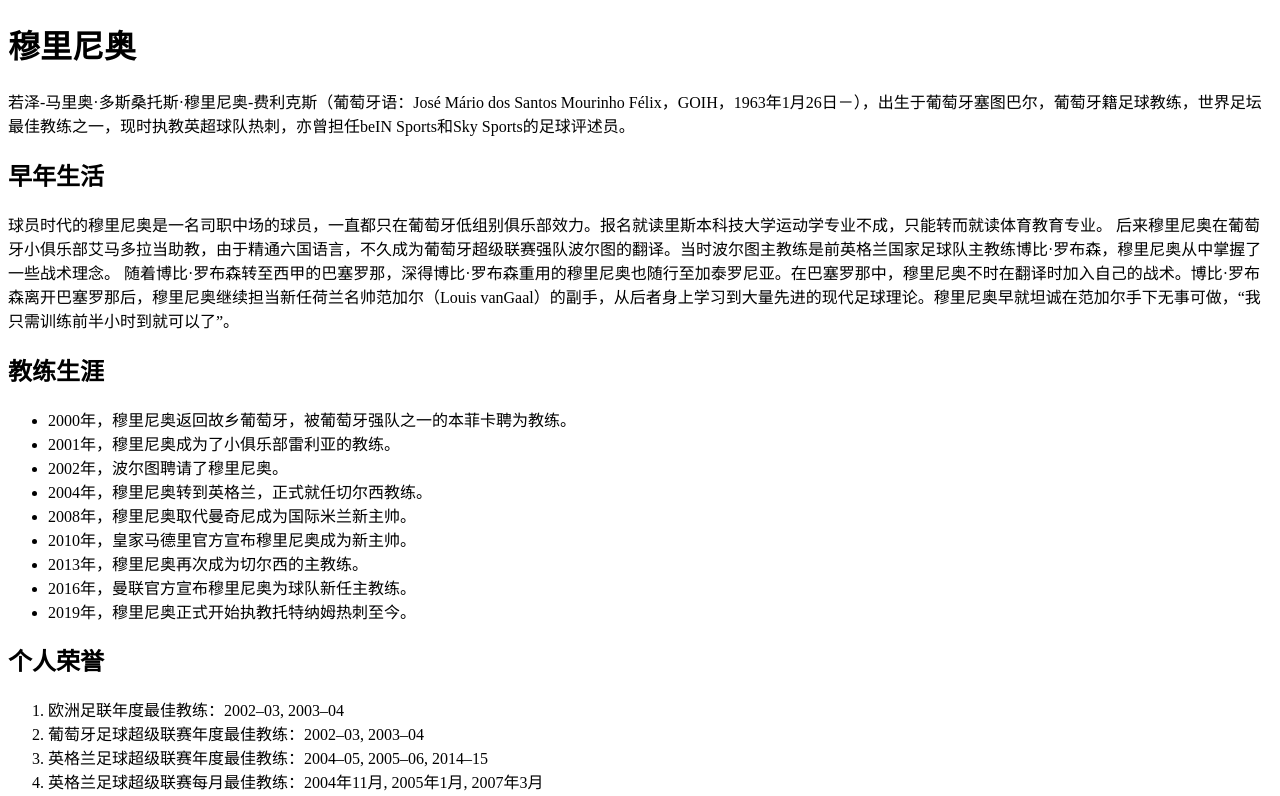
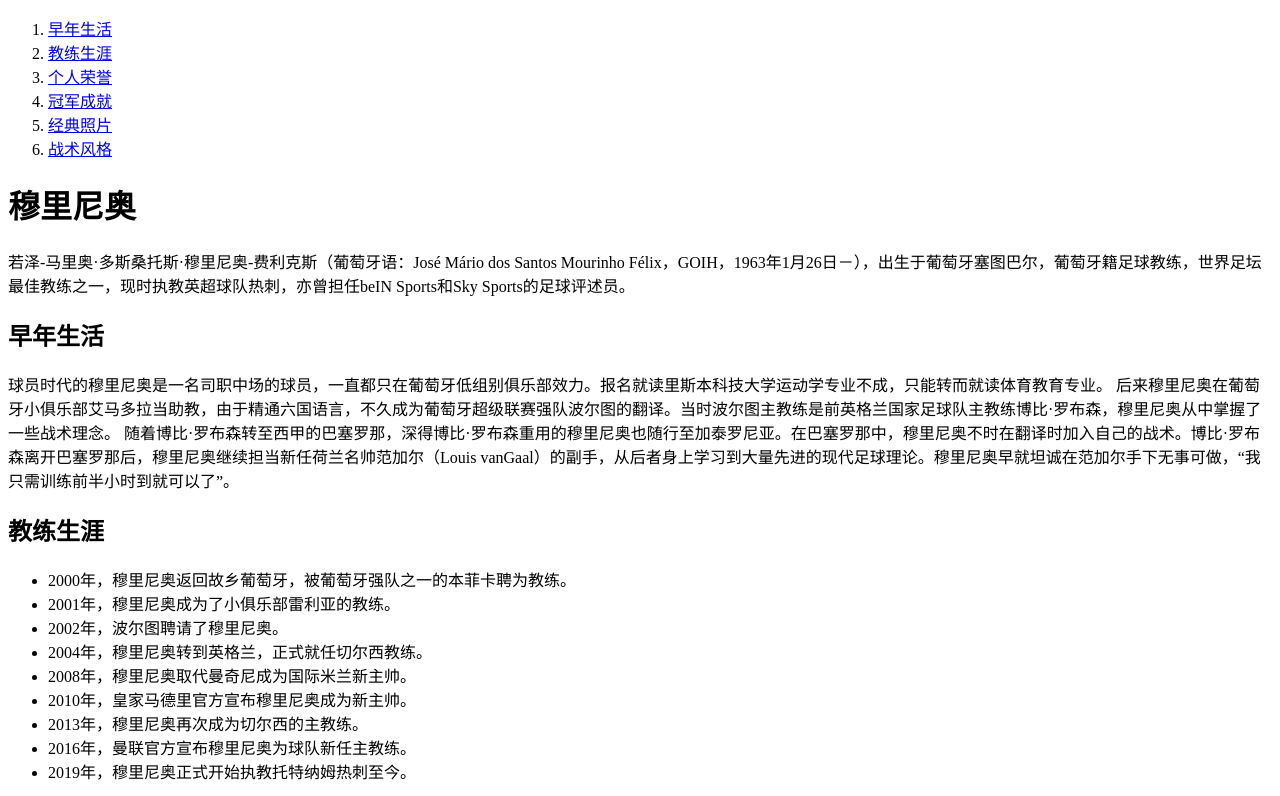
Before and after one commit to chai4231/-, a plain HTML site: page index.html in a window 1280 px wide. Shown: the top 796 px of the page. Drawn offline with Linux system fonts and the light colour scheme.

Commit message:
更新index.html

```diff
--- a/index.html
+++ b/index.html
@@ -2,11 +2,23 @@
 <html lang="zh-CN">
   <head>
     <meta charset="UTF-8" />
-    <meta name="viewport" content="width=device-width, initial-scale=1.0" />
+    <meta name="viewport" content="width=device-width, initial-scale=1.0,minimum-scale=1.0, maximum-scale=1.0, user-scalable=no" />
     <title>穆里尼奥</title>
     <style>img{max-width: 100%};</style>
   </head>
   <body>
+
+<nav>
+    <ol>
+<li><a href="#jose">早年生活</a></li>
+<li><a href="#coach">教练生涯</a></li>
+<li><a href="#honor">个人荣誉</a></li>
+<li><a href="#champions">冠军成就</a></li>
+<li><a href="#photo">经典照片</a></li>
+<li><a href="#tactics">战术风格</a></li>
+</ol>
+</nav>
+
     <h1>
       穆里尼奥
     </h1>
@@ -16,7 +28,7 @@
       Félix，GOIH，1963年1月26日－），出生于葡萄牙塞图巴尔，葡萄牙籍足球教练，世界足坛最佳教练之一，现时执教英超球队热刺，亦曾担任beIN
       Sports和Sky Sports的足球评述员。
     </p>
-    <h2>
+    <h2 id="jose">
       早年生活
     </h2>
     <p>
@@ -25,7 +37,7 @@
       随着博比·罗布森转至西甲的巴塞罗那，深得博比·罗布森重用的穆里尼奥也随行至加泰罗尼亚。在巴塞罗那中，穆里尼奥不时在翻译时加入自己的战术。博比·罗布森离开巴塞罗那后，穆里尼奥继续担当新任荷兰名帅范加尔（Louis
       vanGaal）的副手，从后者身上学习到大量先进的现代足球理论。穆里尼奥早就坦诚在范加尔手下无事可做，“我只需训练前半小时到就可以了”。
     </p>
-    <h2>教练生涯</h2>
+    <h2 id="coach">教练生涯</h2>
     <ul>
       <li>
         2000年，穆里尼奥返回故乡葡萄牙，被葡萄牙强队之一的本菲卡聘为教练。
@@ -39,7 +51,7 @@
       <li>2016年，曼联官方宣布穆里尼奥为球队新任主教练。</li>
       <li>2019年，穆里尼奥正式开始执教托特纳姆热刺至今。</li>
     </ul>
-    <h2>
+    <h2 id="honor">
       个人荣誉
     </h2>
     <p>
@@ -58,7 +70,7 @@
             <li>国际足联金球奖最佳教练：2010年</li>
         </ol>
     </p>
-    <h2>
+    <h2 id="champions">
         冠军成就
     </h2>
     <table>
@@ -73,11 +85,12 @@
         <tr><td>波尔图</td><td>葡超，葡萄牙杯，超级杯，欧冠，欧联</td></tr>
     </tbody>
     </table>
-    <h2>经典照片</h2>
-        <div><img width=300 src="images/1.jpg" alt="图一"></div>
-        <div><img width=300 src="images/2.jpg" alt="图二"></div>
-        <div><img width=300 src="images/3.jpg" alt="图三"></div>
-    <h2>战术风格</h2>
+    <h2 id="photo">经典照片</h2>
+        <div><a href="images/1.jpg" target="_blank"><img width=300 src="images/1.jpg" alt="图1"></a></div>
+        <div><a href="images/2.jpg" target="_blank"><img width=300 src="images/2.jpg" alt="图2"></a></div>
+        <div><a href="images/3.jpg" target="_blank"><img width=300 src="images/3.jpg" alt="图3"></a></div>
+
+    <h2 id="tactics">战术风格</h2>
 
         <p>穆里尼奥可说是当今足坛最具争议性的教练。他非常投入于教练工作中，为求胜利不择手段而有时显得冷酷无情。不论场内场外都会使用小动作扰乱对手帮助球队赢球，如此极端激烈的执教风格虽然可以激发出球员能力夺冠，但往往因为后续的更衣室问题而无法延续卫冕态势，他本人亦多度黯然下台。故有“穆三年”的外号。</p>
 
```
Also changed, not shown: images/2.jpg.
